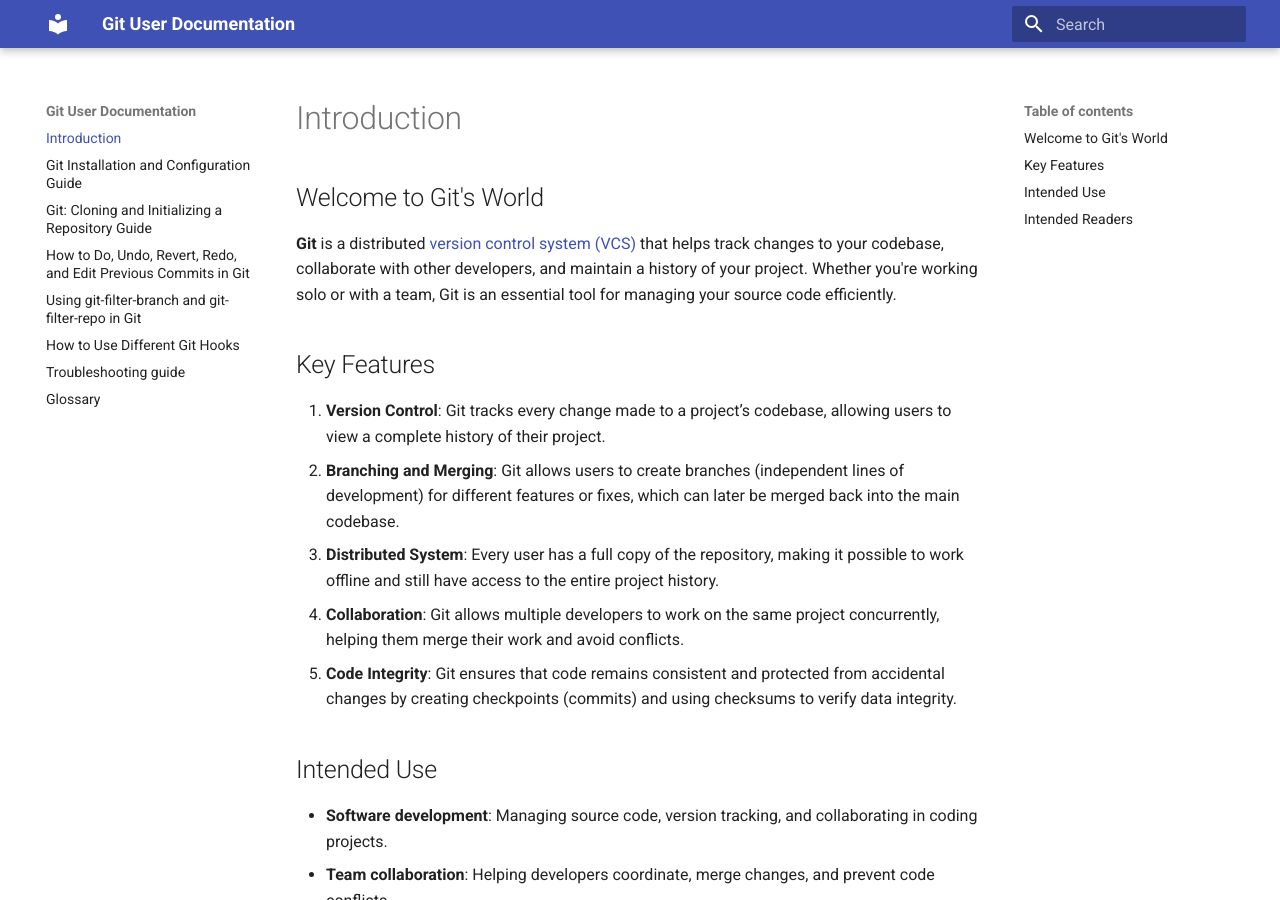
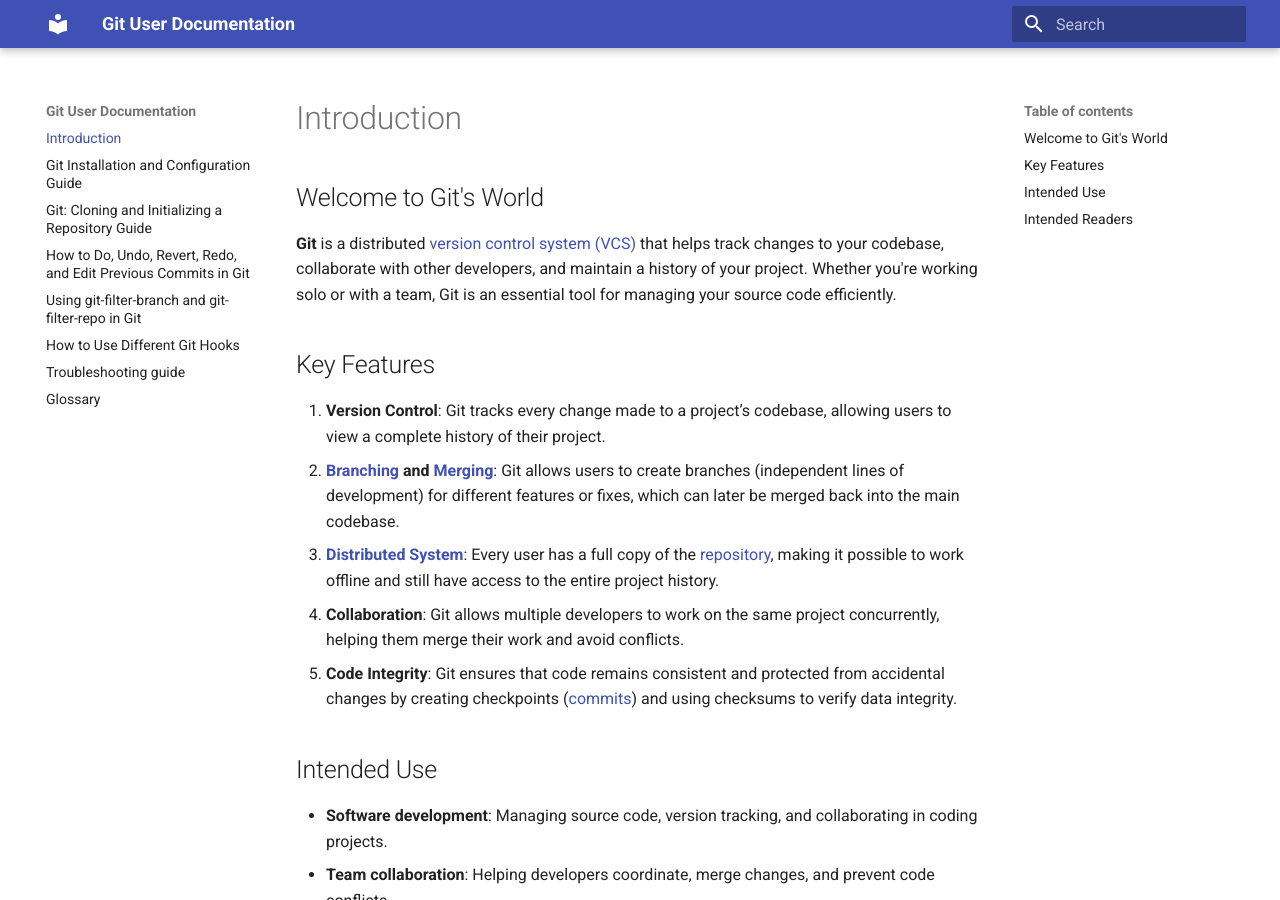
Before and after one commit to BCIT-203/COMM-2216-User-Documentation-Assignment, an MkDocs documentation site: the page built from docs/index.md, in a window 1280 px wide and 900 px high. Built offline with MkDocs 1.6.1 and Material for MkDocs 9.7.7, drawn with Linux system fonts in a browser that asks for light colours; some of the changed lines change nothing that is shown.

Commit message:
add links

```diff
--- a/docs/index.md
+++ b/docs/index.md
@@ -7,10 +7,10 @@
 ## Key Features
 
 1. **Version Control**: Git tracks every change made to a project’s codebase, allowing users to view a complete history of their project.
-2. **Branching and Merging**: Git allows users to create branches (independent lines of development) for different features or fixes, which can later be merged back into the main codebase.
-3. **Distributed System**: Every user has a full copy of the repository, making it possible to work offline and still have access to the entire project history.
+2. **[Branching](./9-glossary.md#3-branching) and [Merging](./9-glossary.md#4-merging)**: Git allows users to create branches (independent lines of development) for different features or fixes, which can later be merged back into the main codebase.
+3. [**Distributed System**](./9-glossary.md#2-distributed-system): Every user has a full copy of the [repository](./9-glossary.md#6-repository-repo), making it possible to work offline and still have access to the entire project history.
 4. **Collaboration**: Git allows multiple developers to work on the same project concurrently, helping them merge their work and avoid conflicts.
-5. **Code Integrity**: Git ensures that code remains consistent and protected from accidental changes by creating checkpoints (commits) and using checksums to verify data integrity.
+5. **Code Integrity**: Git ensures that code remains consistent and protected from accidental changes by creating checkpoints ([commits](./9-glossary.md#5-commit)) and using checksums to verify data integrity.
 
 ## Intended Use
 
```
